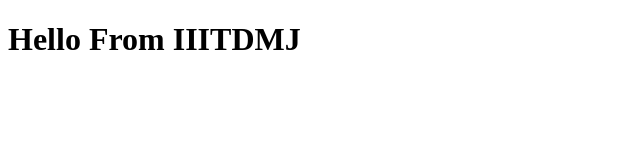
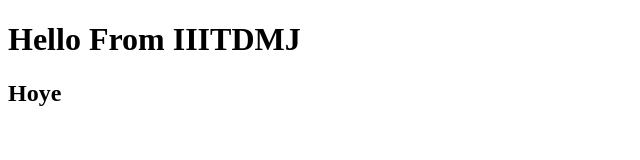
Before and after one commit to rahuldkjain/IIIT-Workshop, a plain HTML site: page index.html in a window 1280 px wide. Shown: the full height of the page, 0-640 px from the left. Drawn offline with Linux system fonts and the light colour scheme.

Commit message:
Update index.html

```diff
--- a/index.html
+++ b/index.html
@@ -5,5 +5,6 @@
 </head>
 <body>
 <h1>Hello From IIITDMJ</h1>
+	<h2>Hoye</h2>
 </body>
 </html>
```
